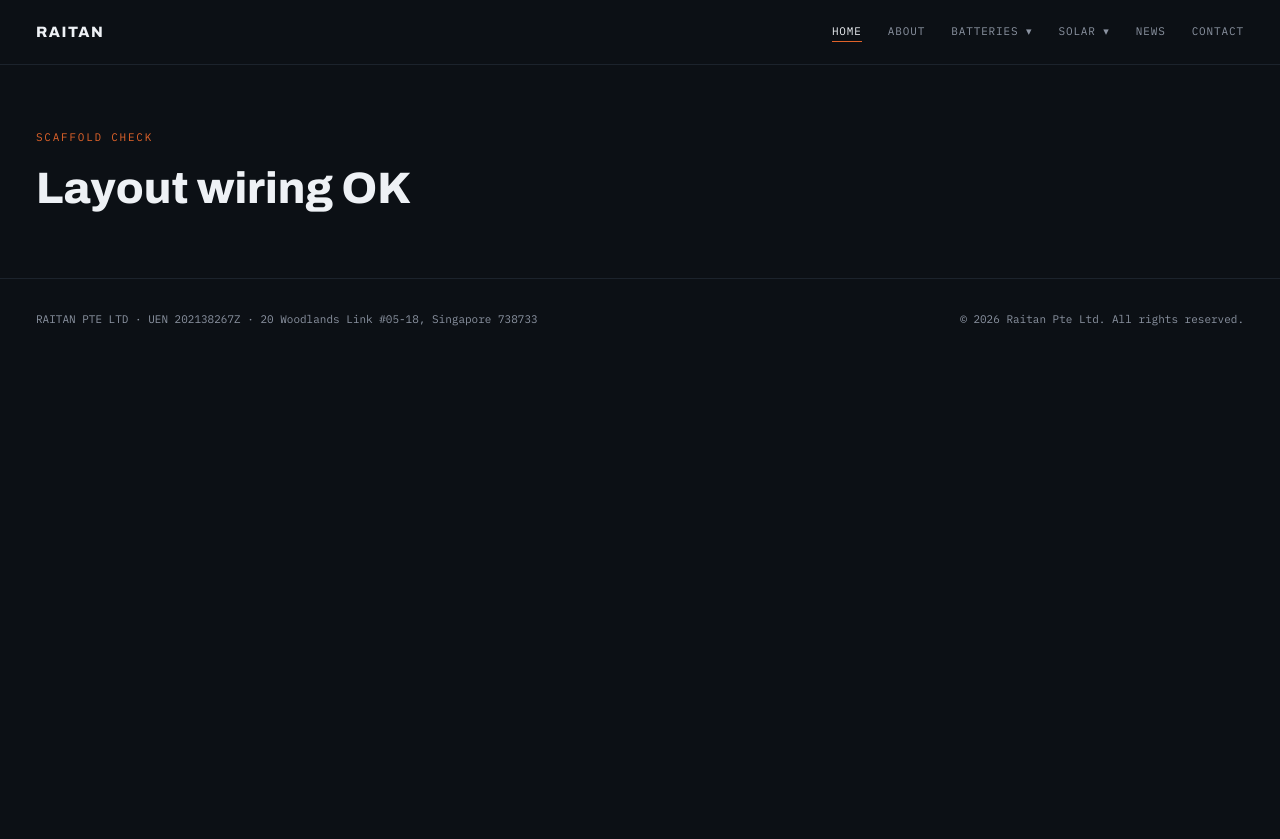
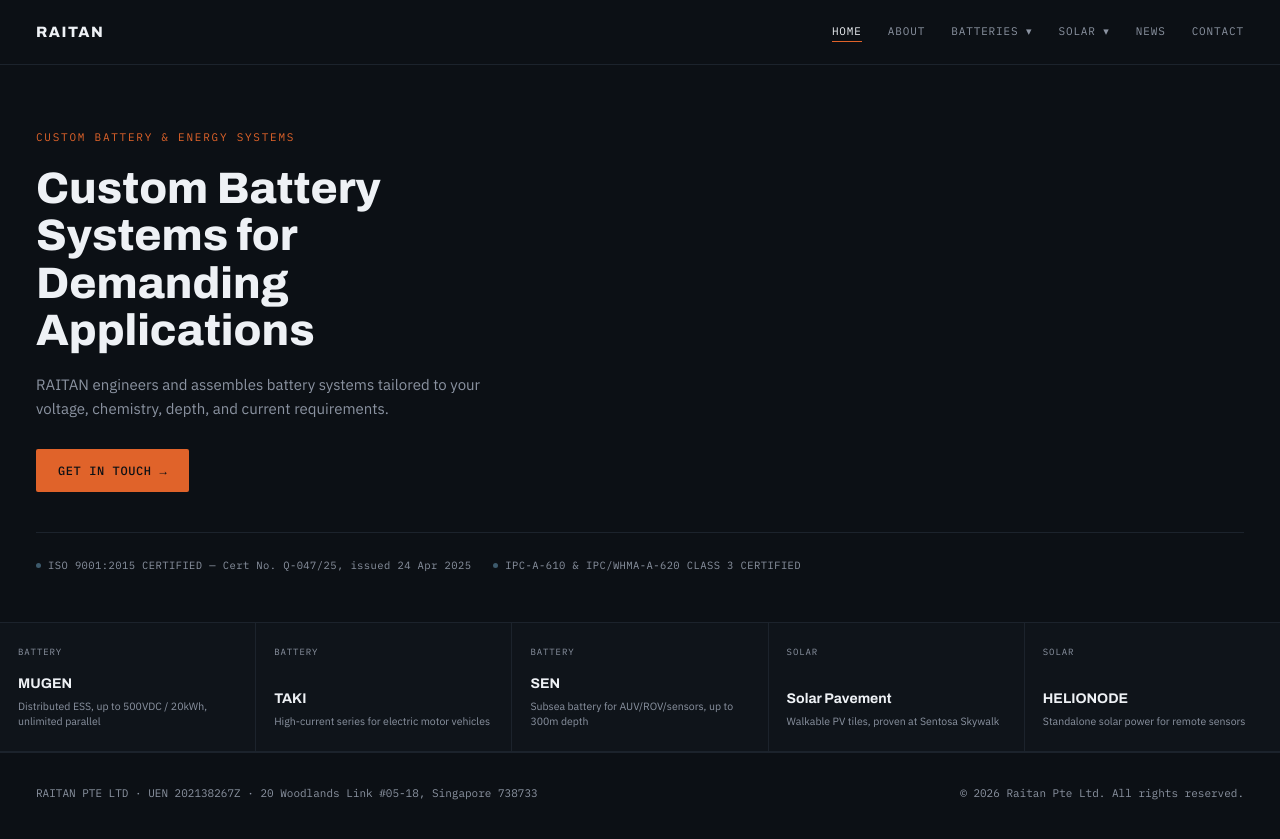
Before and after one commit to RAITAN-CO/Raitan-co.github.io, a Jekyll site: the page built from index.html, in a window 1280 px wide. Shown: the top 839 px of the page. Built offline with Jekyll 4.4.1, drawn with Linux system fonts in a browser that asks for light colours.

Commit message:
Build home page

```diff
--- a/index.html
+++ b/index.html
@@ -1,8 +1,54 @@
 ---
 layout: default
 title: Home
+description: "Custom battery systems, solar energy solutions, and subsea engineering — engineered and assembled to specification in Singapore."
 ---
 <div class="hero">
-  <p class="hero-eyebrow">Scaffold check</p>
-  <h1>Layout wiring OK</h1>
+  <p class="hero-eyebrow">Custom battery &amp; energy systems</p>
+  <h1>Custom Battery Systems for Demanding Applications</h1>
+  <p class="hero-sub">RAITAN engineers and assembles battery systems tailored to your voltage, chemistry, depth, and current requirements.</p>
+  <a href="{{ '/contact.html' | relative_url }}" class="btn">GET IN TOUCH &rarr;</a>
+
+  <div class="cert-row">
+    <div class="cert"><span class="dot"></span>ISO 9001:2015 CERTIFIED — Cert No. Q-047/25, issued 24 Apr 2025</div>
+    <div class="cert"><span class="dot"></span>IPC-A-610 &amp; IPC/WHMA-A-620 CLASS 3 CERTIFIED</div>
+  </div>
 </div>
+
+<div class="product-grid">
+  <div class="prod">
+    <div class="tag">Battery</div>
+    <div>
+      <div class="name">MUGEN</div>
+      <div class="desc">Distributed ESS, up to 500VDC / 20kWh, unlimited parallel</div>
+    </div>
+  </div>
+  <div class="prod">
+    <div class="tag">Battery</div>
+    <div>
+      <div class="name">TAKI</div>
+      <div class="desc">High-current series for electric motor vehicles</div>
+    </div>
+  </div>
+  <div class="prod">
+    <div class="tag">Battery</div>
+    <div>
+      <div class="name">SEN</div>
+      <div class="desc">Subsea battery for AUV/ROV/sensors, up to 300m depth</div>
+    </div>
+  </div>
+  <div class="prod">
+    <div class="tag">Solar</div>
+    <div>
+      <div class="name">Solar Pavement</div>
+      <div class="desc">Walkable PV tiles, proven at Sentosa Skywalk</div>
+    </div>
+  </div>
+  <div class="prod">
+    <div class="tag">Solar</div>
+    <div>
+      <div class="name">HELIONODE</div>
+      <div class="desc">Standalone solar power for remote sensors</div>
+    </div>
+  </div>
+</div>
```
